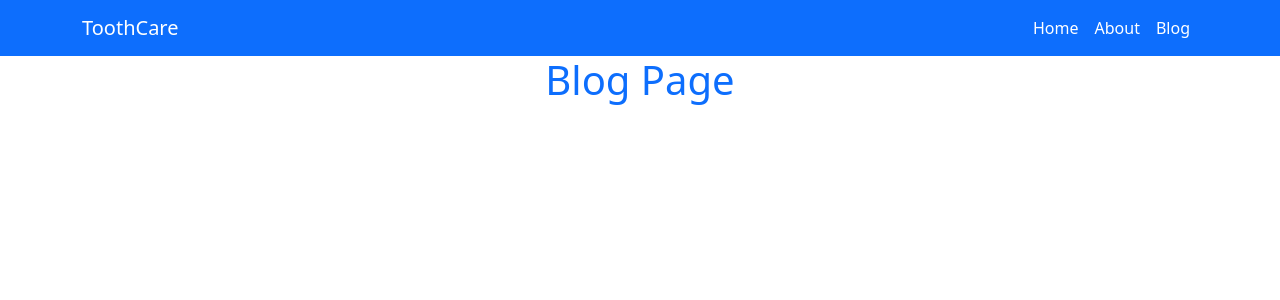
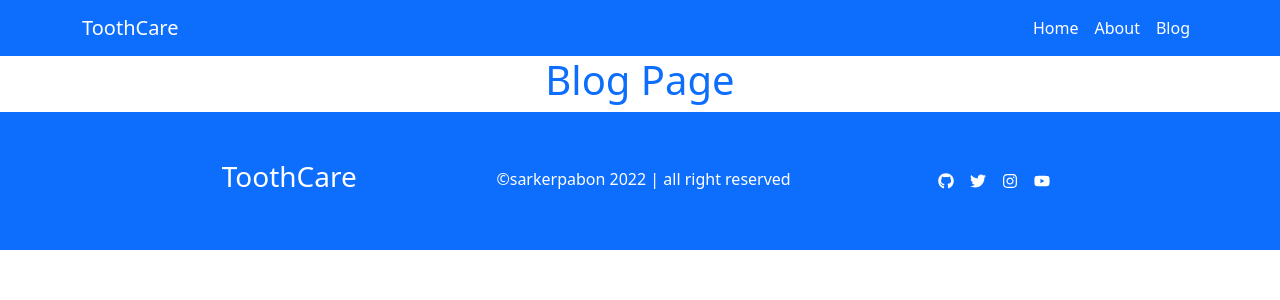
Before and after one commit to SarkerPabon/-independent-service-provider, a JavaScript app: page /blog in a window 1280 px wide. Shown: the top 300 px of the page. Built offline with nearby package versions, Linux system fonts and the light colour scheme; the HTML template or start-up script is replaced by a standard one.

Commit message:
Add Footer

```diff
--- a/src/App.js
+++ b/src/App.js
@@ -2,6 +2,7 @@ import { BrowserRouter, Route, Routes } from "react-router-dom";
 import About from "./Pages/About";
 import Blog from "./Pages/Blog";
 import Home from "./Pages/Home";
+import Footer from "./Pages/Shared/Footer";
 import Header from "./Pages/Shared/Header";
 
 function App() {
@@ -14,6 +15,7 @@ function App() {
 				<Route path='/about' element={<About />} />
 				<Route path='/blog' element={<Blog />} />
 			</Routes>
+			<Footer />
 		</BrowserRouter>
 	);
 }
--- a/src/Pages/Home.js
+++ b/src/Pages/Home.js
@@ -1,11 +1,16 @@
-import Banner from "./Shared/Banner";
+import Banner from "./Shared/Banner/Banner";
 
 const Home = () => {
 	return (
 		<>
 			<Banner />
 			<div className='container my-5'>
-				<h1 className='text-center text-primary'>Home Page</h1>
+				<section id='services'>
+					<p className='text-uppercase text-info text-center'>What We Do</p>
+					<h3 className='text-primary text-capitalize text-center display-6 text-bold'>
+						Providing Medial Care For The Sickes In our Community
+					</h3>
+				</section>
 			</div>
 		</>
 	);
--- a/src/Pages/Shared/Banner.js
+++ b/src/Pages/Shared/Banner/Banner.js
@@ -1,7 +1,7 @@
 import { Carousel } from "react-bootstrap";
-import banner1 from "../../images/banner1.jpg";
-import banner2 from "../../images/banner2.jpg";
-import banner3 from "../../images/banner3.jpg";
+import banner1 from "../../../images/banner1.jpg";
+import banner2 from "../../../images/banner2.jpg";
+import banner3 from "../../../images/banner3.jpg";
 import BannerStyle from "./Banner.module.css";
 
 const Banner = () => {
@@ -14,10 +14,10 @@ const Banner = () => {
 					alt='First slide'
 				/>
 				<Carousel.Caption>
-					<p className='text-uppercase mb-1'>
+					<p className={`text-uppercase mb-1`}>
 						We use latest medical technology.
 					</p>
-					<h3>Let Us Brighten Your Smile</h3>
+					<h3 className='display-5'>Let Us Brighten Your Smile</h3>
 				</Carousel.Caption>
 			</Carousel.Item>
 			<Carousel.Item>
@@ -31,7 +31,7 @@ const Banner = () => {
 					<p className='text-uppercase mb-1'>
 						We use latest medical technology.
 					</p>
-					<h3>Let Us Brighten Your Smile</h3>
+					<h3 className='display-5'>Let Us Brighten Your Smile</h3>
 				</Carousel.Caption>
 			</Carousel.Item>
 			<Carousel.Item>
@@ -45,7 +45,7 @@ const Banner = () => {
 					<p className='text-uppercase mb-1'>
 						We use latest medical technology.
 					</p>
-					<h3>Let Us Brighten Your Smile</h3>
+					<h3 className='display-5'>Let Us Brighten Your Smile</h3>
 				</Carousel.Caption>
 			</Carousel.Item>
 		</Carousel>
--- a/src/Pages/Shared/Banner.module.css
+++ b/src/Pages/Shared/Banner/Banner.module.css
@@ -4,7 +4,6 @@
 	object-fit: cover;
 }
 
-.position {
-	bottom: 50%;
-	left: 20%;
+.bannar_text {
+	color: #091d3e;
 }
--- /dev/null
+++ b/src/Pages/Shared/Footer.js
@@ -0,0 +1,32 @@
+import { FaGithub, FaInstagram, FaTwitter, FaYoutube } from "react-icons/fa";
+
+const Footer = () => {
+	return (
+		<footer className='bg-primary text-white py-5'>
+			<div className='container'>
+				<div className='d-flex flex-column flex-md-row justify-content-evenly align-items-center'>
+					<h3>ToothCare</h3>
+					<p className='mb-1'>
+						&copy;sarkerpabon {new Date().getFullYear()} | all right reserved{" "}
+					</p>
+					<p className='mb-1'>
+						<span className='mx-2'>
+							<FaGithub />
+						</span>
+						<span className='mx-2'>
+							<FaTwitter />
+						</span>
+						<span className='mx-2'>
+							<FaInstagram />
+						</span>
+						<span className='mx-2'>
+							<FaYoutube />
+						</span>
+					</p>
+				</div>
+			</div>
+		</footer>
+	);
+};
+
+export default Footer;
```
